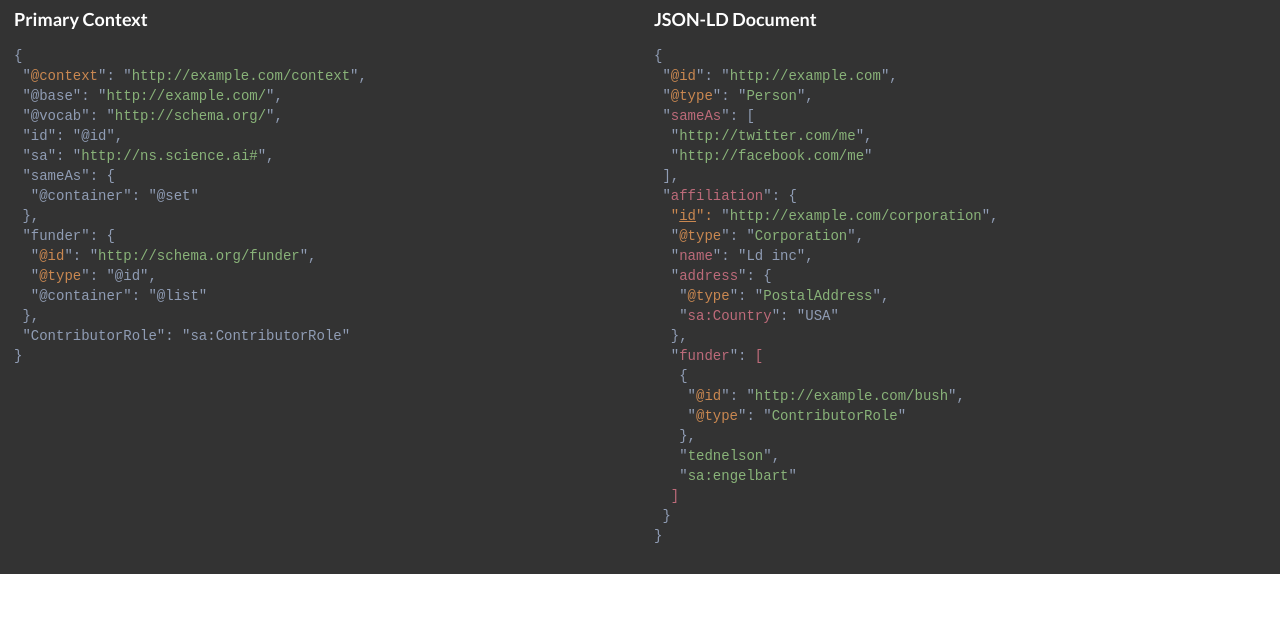
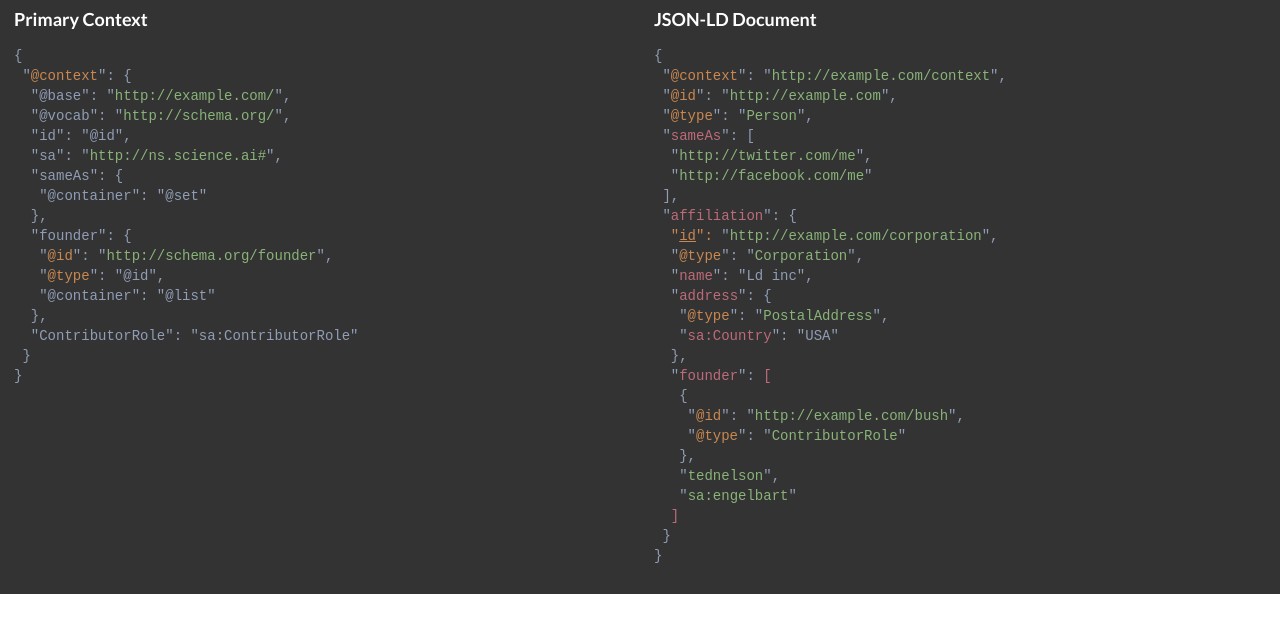
Before and after one commit to science-periodicals/jsonld-markup, a website: page index.html in a window 1280 px wide. Shown: the part 94-726 px from the top of the page. Drawn offline with nearby package versions, Linux system fonts and the light colour scheme.

Commit message:
small tweaks

```diff
--- a/index.html
+++ b/index.html
@@ -32,7 +32,7 @@
     <h3 class="ui inverted header">Primary Context</h3>
     <pre><code id="context">
 {
-  "@context": "http://example.com/context",
+  "@context": {
     "@base": "http://example.com/",
     "@vocab": "http://schema.org/",
     "id": "@id",
@@ -40,12 +40,13 @@
     "sameAs": {
       "@container": "@set"
     },
-  "funder": {
-    "@id": "http://schema.org/funder",
+    "founder": {
+      "@id": "http://schema.org/founder",
       "@type": "@id",
       "@container": "@list"
     },
     "ContributorRole": "sa:ContributorRole"
+  }
 }
     </code></pre>
       </div>
@@ -53,6 +54,7 @@
     <h3 class="ui inverted header">JSON-LD Document</h3>
     <pre><code id="code">
 {
+  "@context": "http://example.com/context",
   "@id": "http://example.com",
   "@type": "Person",
   "sameAs": [
@@ -67,7 +69,7 @@
       "@type": "PostalAddress",
       "sa:Country": "USA"
     },
-    "funder": [
+    "founder": [
       {
         "@id": "http://example.com/bush",
         "@type": "ContributorRole"
@@ -87,7 +89,7 @@
      var ctx = JSON.parse($context.textContent.trim());
      var data = JSON.parse($code.textContent.trim());
      $context.innerHTML = jsonldMarkup(ctx);
-     $code.innerHTML = jsonldMarkup(data, ctx);
+     $code.innerHTML = jsonldMarkup(data, ctx['@context']);
     </script>
   </body>
 </html>
```
Lines whose indentation alone changed are shown as unchanged.
